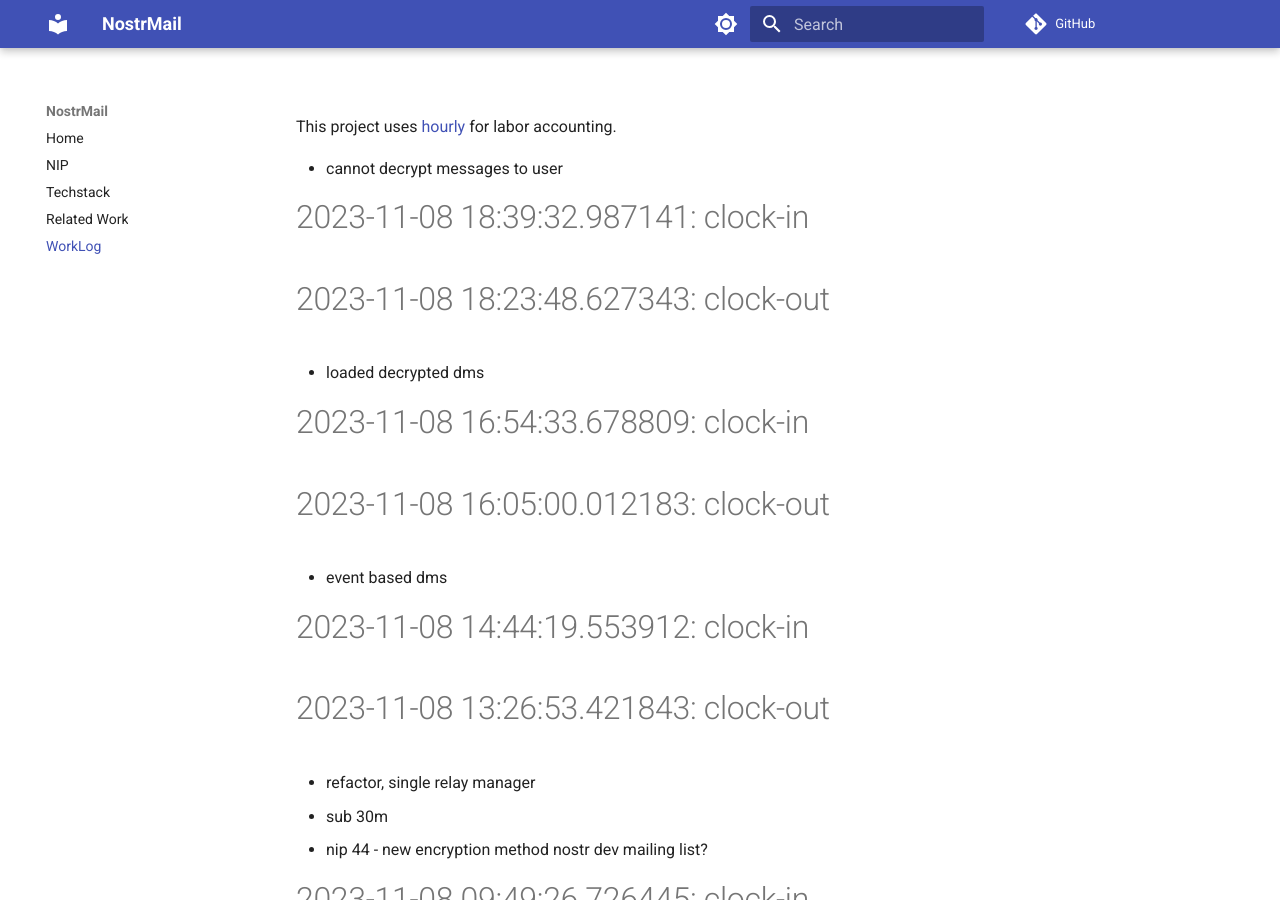
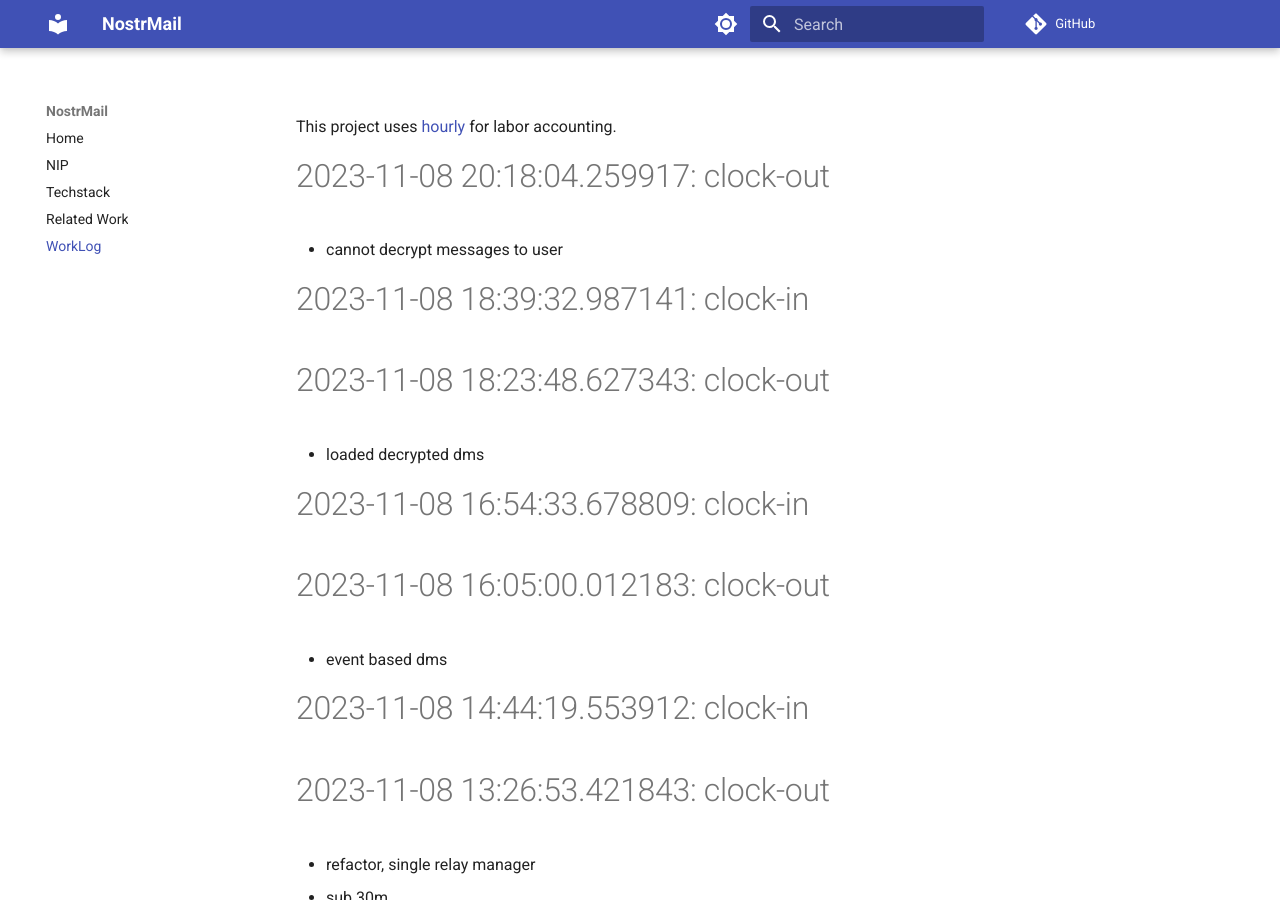
Before and after one commit to asherp/nostr-mail, an MkDocs documentation site: the page built from docs/WorkLog.md, in a window 1280 px wide and 900 px high. Built offline with MkDocs 1.6.1 and Material for MkDocs 9.7.7, drawn with Linux system fonts in a browser that asks for light colours; comment, search, counter and statistics services are not loaded.

Commit message:
clock-out

```diff
--- a/WorkLog.md
+++ b/WorkLog.md
@@ -1,3 +1,5 @@
+# 2023-11-08 20:18:04.259917: clock-out
+
 * cannot decrypt messages to user
 
 # 2023-11-08 18:39:32.987141: clock-in
```
